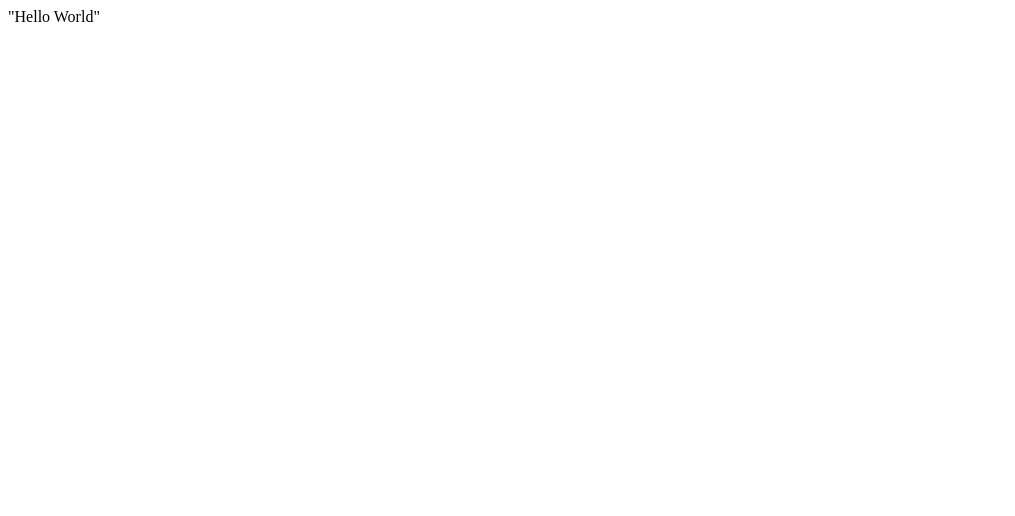
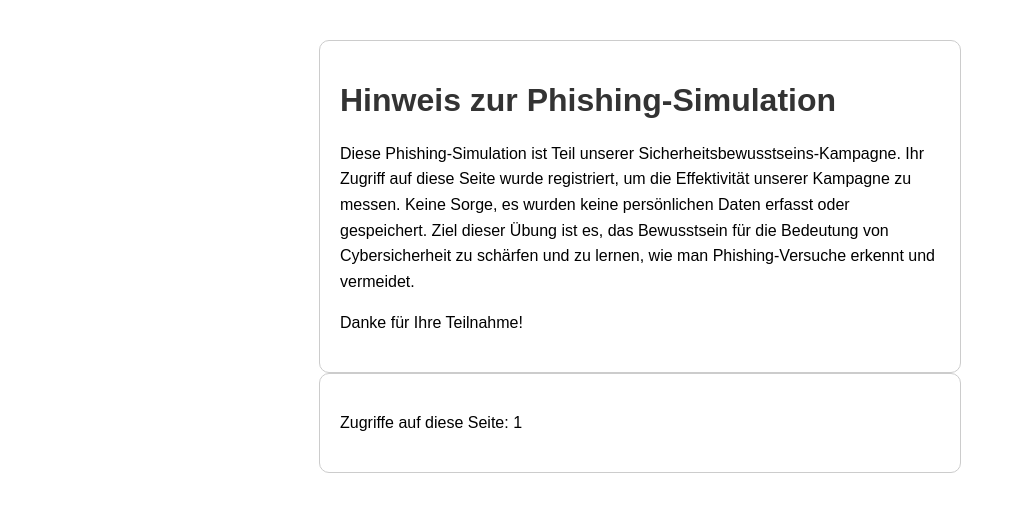
Before and after one commit to paovski/paovski.github.io, a plain HTML site: page index.html in a window 1280 px wide. Shown: the whole page, without its empty margins (0-1015 px from the left). Drawn offline with Linux system fonts and the light colour scheme.

Commit message:
Build commit

```diff
--- a/index.html
+++ b/index.html
@@ -1 +1,41 @@
-"Hello World"
+<!DOCTYPE html>
+<html lang="de">
+<head>
+    <meta charset="UTF-8">
+    <meta name="viewport" content="width=device-width, initial-scale=1.0">
+    <title>Phishing-Simulation Hinweis</title>
+    <style>
+        body { font-family: Arial, sans-serif; margin: 40px; }
+        .container { max-width: 600px; margin: auto; padding: 20px; border: 1px solid #ccc; border-radius: 10px; }
+        h1 { color: #333; }
+        p { line-height: 1.6; }
+    </style>
+</head>
+<body>
+    <div class="container">
+        <h1>Hinweis zur Phishing-Simulation</h1>
+        <p>Diese Phishing-Simulation ist Teil unserer Sicherheitsbewusstseins-Kampagne. Ihr Zugriff auf diese Seite wurde registriert, um die Effektivität unserer Kampagne zu messen. Keine Sorge, es wurden keine persönlichen Daten erfasst oder gespeichert. Ziel dieser Übung ist es, das Bewusstsein für die Bedeutung von Cybersicherheit zu schärfen und zu lernen, wie man Phishing-Versuche erkennt und vermeidet.</p>
+        <p>Danke für Ihre Teilnahme!</p>
+    </div>
+
+    <script>
+        // Einfacher Counter für den Seitenzugriff über einen bestimmten Link
+        // Dieses Beispiel nutzt die LocalStorage-API des Browsers, um die Zugriffe clientseitig zu zählen.
+        // Für eine umfassendere Analyse wäre serverseitige Logik oder ein externes Analysetool erforderlich.
+        function countAccess() {
+            const accessCountKey = 'accessCount';
+            const currentCount = localStorage.getItem(accessCountKey) || 0;
+            localStorage.setItem(accessCountKey, parseInt(currentCount) + 1);
+
+            // Optional: Zugriffszahl im Dokument anzeigen
+            document.getElementById('accessCount').textContent = localStorage.getItem(accessCountKey);
+        }
+
+        // Zugriff zählen, wenn die Seite geladen wird
+        window.onload = countAccess;
+    </script>
+    <div class="container">
+        <p>Zugriffe auf diese Seite: <span id="accessCount">0</span></p>
+    </div>
+</body>
+</html>
```
